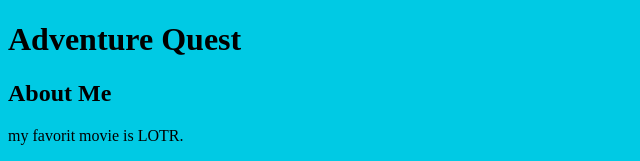
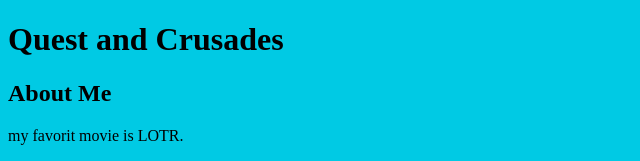
Before and after one commit to N-Brahim/new-git-project, a plain HTML site: page index.html in a window 1280 px wide. Shown: the top 161 px of the page, without its empty margins (0-640 px from the left). Drawn offline with Linux system fonts and the light colour scheme.

Commit message:
Set page heading to Quest and Crusades

```diff
--- a/index.html
+++ b/index.html
@@ -10,7 +10,7 @@
 <body>
 
     <header>
-        <h1>Adventure Quest</h1>
+        <h1>Quest and Crusades</h1>
     </header>
 
     <div class="container">
```
